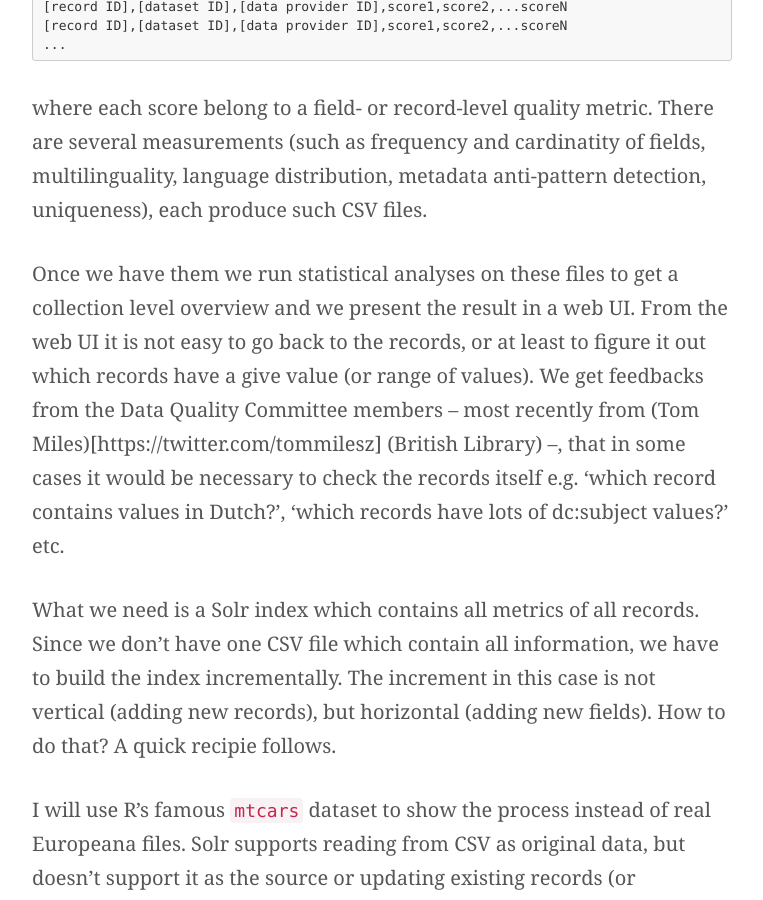
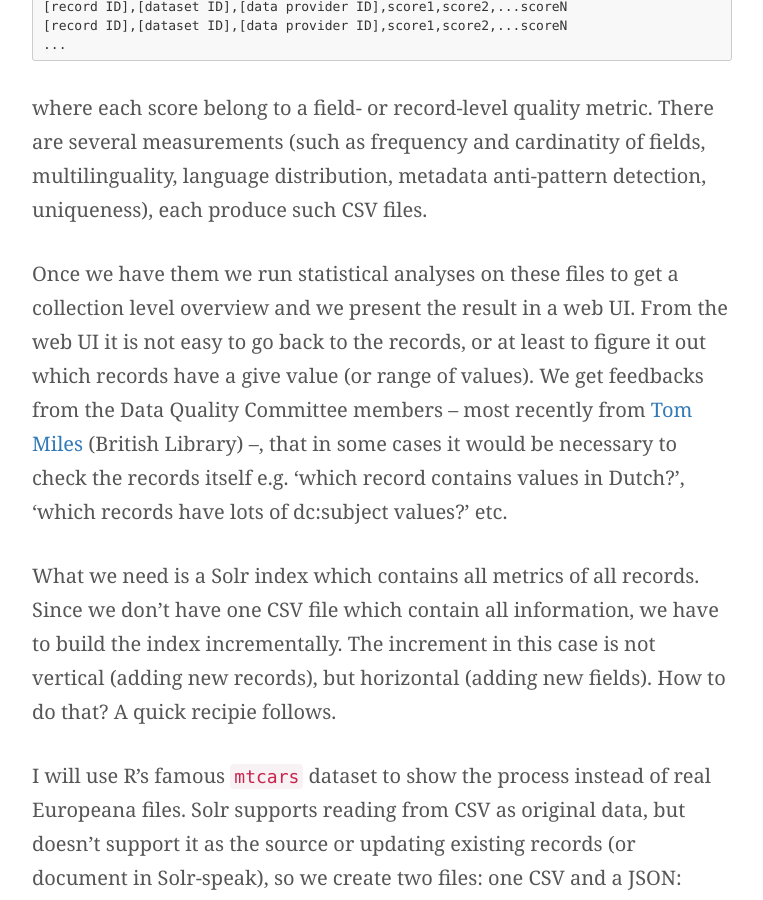
Before and after one commit to pkiraly/pkiraly.github.io, a Jekyll site: the page built from _posts/2018-05-04-incremental-solr-indexing.md, in a window 1280 px wide and 900 px high, scrolled down 640 px. Shown: the whole window, without its empty margins (258-1021 px from the left). Built offline with Jekyll 4.4.1, drawn with Linux system fonts in a browser that asks for light colours; nearby versions of some CDN libraries; some web fonts are replaced; comment, search, counter and statistics services are not loaded; some of the changed text lies outside the part shown.

Commit message:
Update 2018-05-04-incremental-solr-indexing.md

```diff
--- a/_posts/2018-05-04-incremental-solr-indexing.md
+++ b/_posts/2018-05-04-incremental-solr-indexing.md
@@ -24,7 +24,7 @@ Once we have them we run statistical analyses on these files to get a collection
 and we present the result in a web UI. From the web UI it is
 not easy to go back to the records, or at least to figure it out which records have a give value (or range of values).
 We get feedbacks from the Data Quality Committee members -- most recently from
-(Tom Miles)[https://twitter.com/tommilesz] (British Library) --, that
+[Tom Miles](https://twitter.com/tommilesz) (British Library) --, that
 in some cases it would be necessary to check the records itself e.g. 'which record contains values in Dutch?',
 'which records have lots of dc:subject values?' etc.
 
@@ -108,6 +108,6 @@ curl http://localhost:8984/solr/qa-2018-03/update?commit=true \
 
 So the task is (which is missing from this piece) is to transform the CSV files (except the one we are starting with) to Solr compatible JSON update files. Right now we have 5 such files.
 
-ps. I would like to thank to (Mark Philips)[https://twitter.com/vphill], who showed me the University of North
+ps. I would like to thank to [Mark Philips](https://twitter.com/vphill), who showed me the University of North
 Texas digital library's metadata management tool, in which the metrics are stored in Solr alogside the original
 metadata values, so they can easily find examples for given metadata problems.
```
